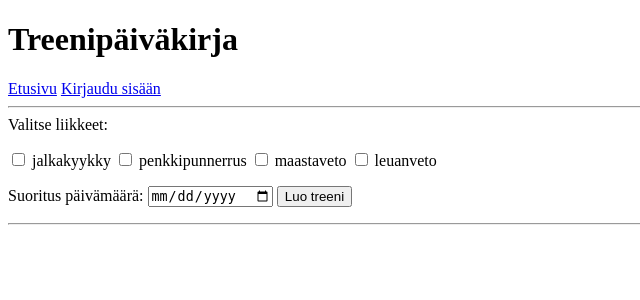
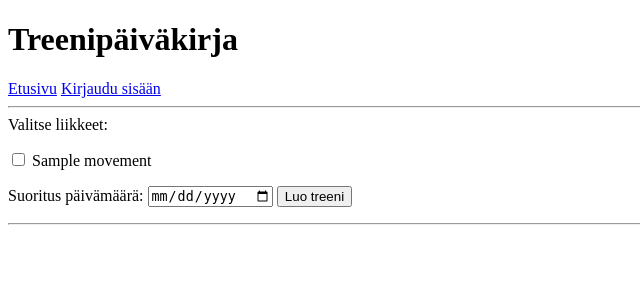
Before and after one commit to henlap/treenipaivakirja, a Flask app: template templates/select_movements.html in a window 1280 px wide. Shown: the top 300 px of the page, without its empty margins (0-640 px from the left). Run offline with Flask 3, Linux system fonts and the light colour scheme; the template is opened without the code that fills it: most values are stand-ins (such as "Sample title", 1, 10 or a date in 2020); parts of the project's set-up code (start-up, migrations or seed data) failed here and were passed over.

Commit message:
Take movement names from database when selecting movements

```diff
--- a/routes.py
+++ b/routes.py
@@ -27,7 +27,8 @@ def logout():
 
 @app.route("/select_movements")
 def select_movements():
-    return render_template("select_movements.html")
+    movements = workouts.get_movements()
+    return render_template("select_movements.html", movements=movements)
 
 @app.route("/new_workout", methods=["GET","POST"])
 def new_workout():
--- a/templates/select_movements.html
+++ b/templates/select_movements.html
@@ -4,10 +4,9 @@
 <form action="/new_workout" method="POST">
     Valitse liikkeet:
 <p>
-<input type="checkbox" name="movement" value="jalkakyykky"> jalkakyykky
-<input type="checkbox" name="movement" value="penkkipunnerrus"> penkkipunnerrus
-<input type="checkbox" name="movement" value="maastaveto"> maastaveto
-<input type="checkbox" name="movement" value="leuanveto"> leuanveto
+{% for movement in movements %}
+<input type="checkbox" name="movement" value={{movement.name}}> {{movement.name}}
+{% endfor %}
 <p>
 <label for="date">Suoritus päivämäärä:</label>
 <input type="date" id="date" name="date" value="date">
```
Also changed, not shown: workouts.py (+7 -0 lines).
